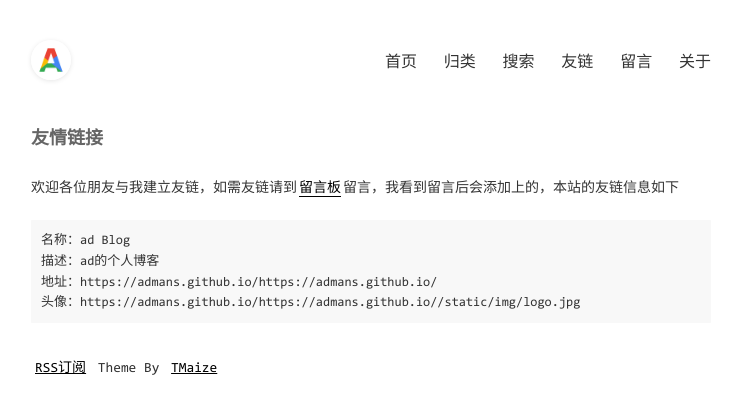
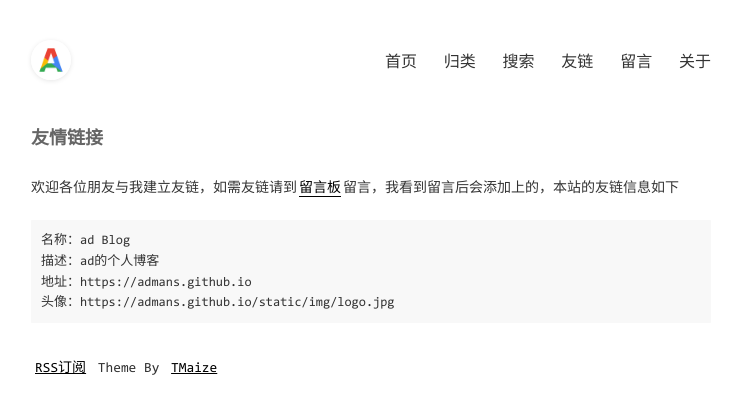
Before and after one commit to admans/admans.github.io, a Jekyll site: the page built from pages/links.md, in a window 1280 px wide. Shown: the top 414 px of the page, without its empty margins (269-1011 px from the left). Built offline with Jekyll 4.4.1, drawn with Linux system fonts in a browser that asks for light colours; part of the change alters nothing that is shown.

Commit message:
Update _config.yml

```diff
--- a/_config.yml
+++ b/_config.yml
@@ -16,8 +16,8 @@ exclude: ['CNAME', 'README.md', 'LICENSE', '_site', 'dist', 'Gemfile', 'Gemfile.
 
 # 域名配置
 # baseurl配置,如果网站部署在根目录下的其他目录中，请设置为 /目录名
-domainUrl: 'https://admans.github.io/'
-baseurl: 'https://admans.github.io/'
+domainUrl: 'https://admans.github.io'
+baseurl: ''
 
 # 吐个槽地址，会在chat页面中重定向到该地址
 tucaoUrl: https://github.com/admans/admans.github.io/issues
```
